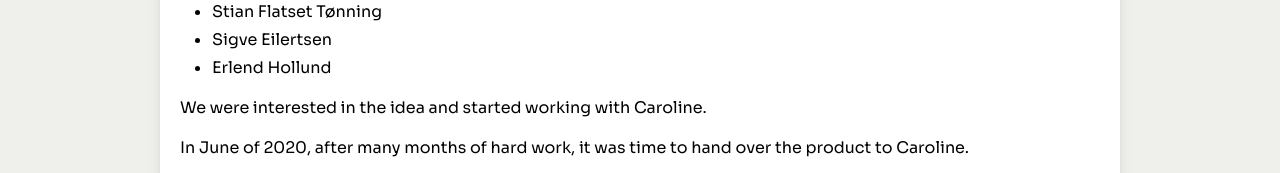
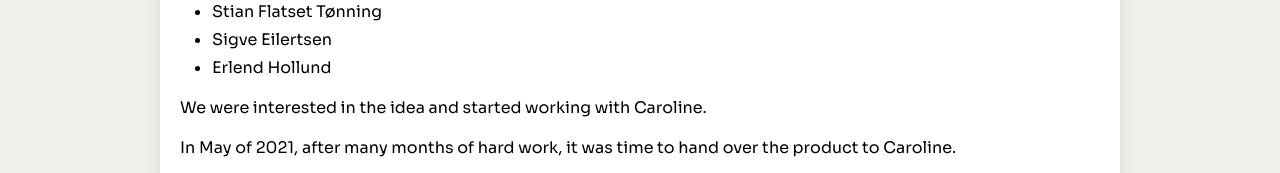
Before and after one commit to SananMaarouf/sanan.no, a website: page public/projects/linkus.html in a window 1280 px wide. Shown: the part 1100-1273 px from the top of the page. Drawn offline with nearby package versions, Linux system fonts and the light colour scheme; no server answers.

Commit message:
linkus edit

```diff
--- a/public/projects/linkus.html
+++ b/public/projects/linkus.html
@@ -126,7 +126,7 @@
                   <li>Erlend Hollund</li>
                 </ul>
                 <p>We were interested in the idea and started working with Caroline.</p>
-                <p>In June of 2020, after many months of hard work, it was time to hand over the product to Caroline. </p>
+                <p>In May of 2021, after many months of hard work, it was time to hand over the product to Caroline. </p>
                 <p>The complete journey from idea to prototype to real-life product was documented as a part of
                   our bachelor's thesis and was also handed in at the same time and won the award for best bachelors thesis.
                 </p>
```
